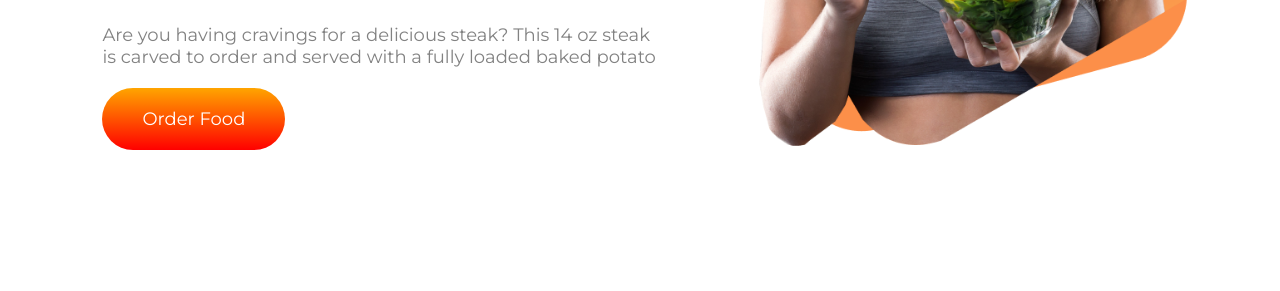
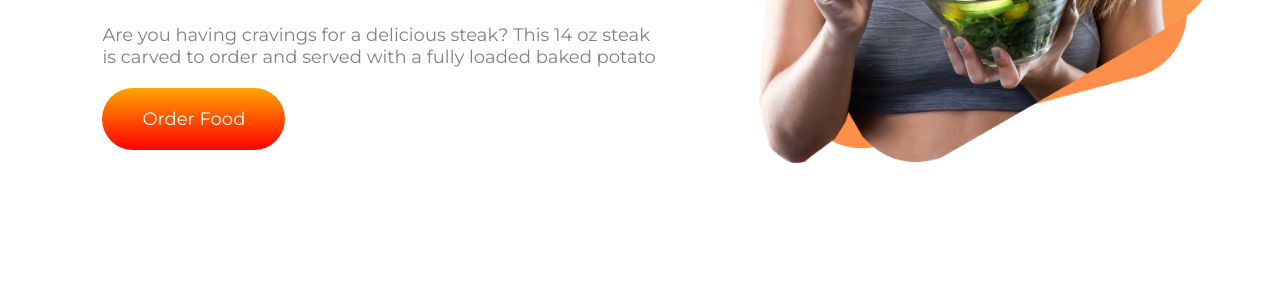
Before and after one commit to Palashtalukder78/assignment, a plain HTML site: page index.html in a window 1280 px wide. Shown: the part 540-831 px from the top of the page. Drawn offline with Linux system fonts and the light colour scheme.

Commit message:
Few thing changes in First section

```diff
--- a/css/style.css
+++ b/css/style.css
@@ -38,7 +38,7 @@ p{
 }
 .half-width img{
     width: 93%;
-    padding-top: 15%;
+    padding-top: 18%;
     padding-right: 5%;
 
 }
--- a/index.html
+++ b/index.html
@@ -23,7 +23,7 @@
             <a href="">Order Food</a>
         </div>
         <div class="half-width">
-            <img src="/images/food-girl.png" alt="">
+            <img src="../images/food-girl.png" alt="">
         </div>
     </section>
 </body>
```
